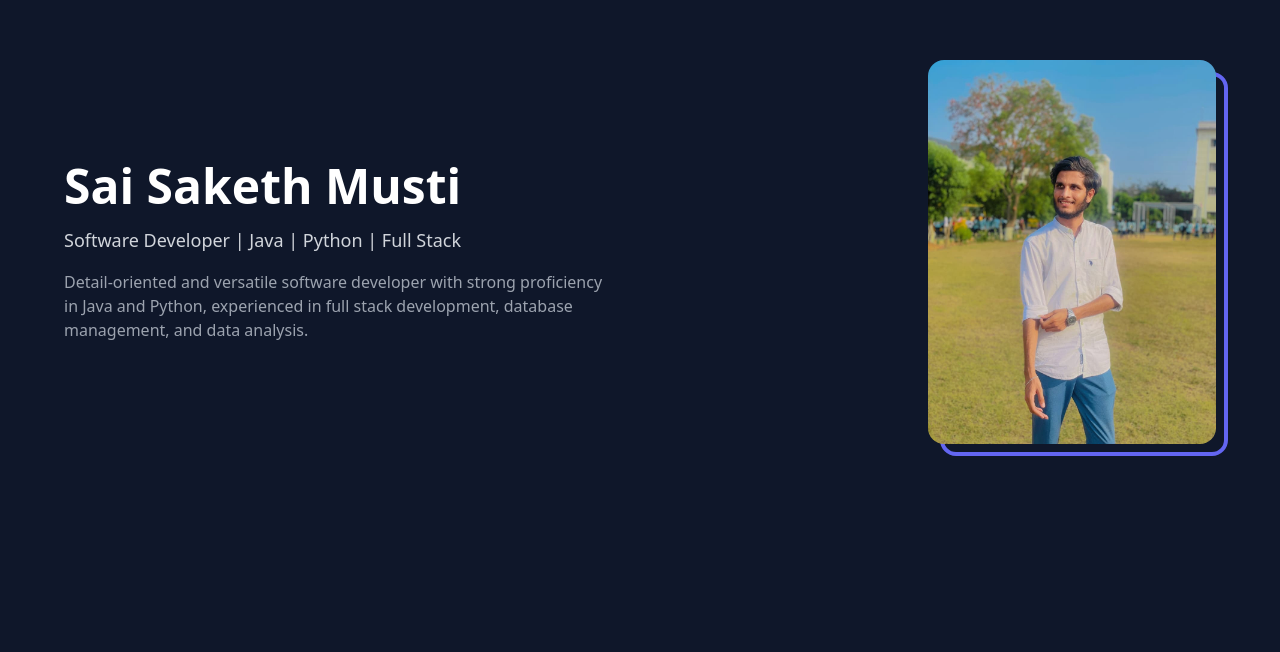
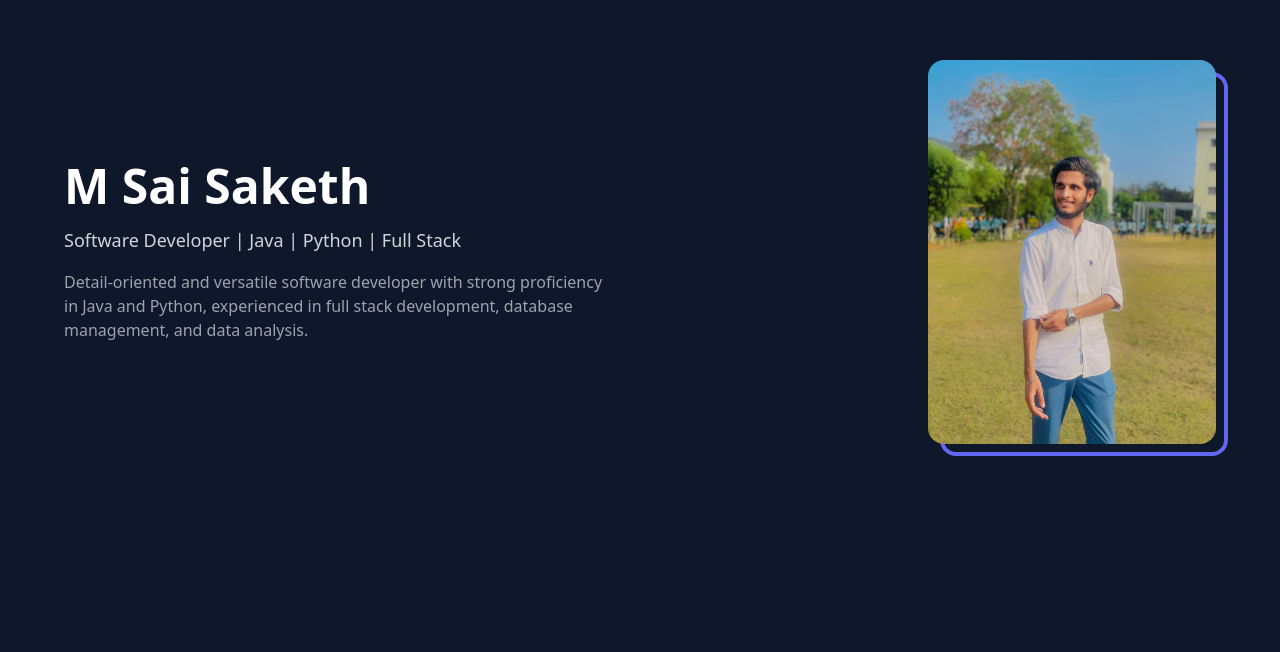
Before and after one commit to mrsaisaketh/sai-saketh-portfolio, a React (Vite) app: page / in a window 1280 px wide. Shown: the part 148-800 px from the top of the page. Built offline with nearby package versions, Linux system fonts and the light colour scheme.

Commit message:
Update App.jsx

```diff
--- a/src/App.jsx
+++ b/src/App.jsx
@@ -44,7 +44,7 @@
         <div className="max-w-6xl w-full grid md:grid-cols-2 gap-12 items-center">
           {/* Text Content */}
           <div>
-            <h1 className="text-5xl font-bold mb-4">Sai Saketh Musti</h1>
+            <h1 className="text-5xl font-bold mb-4">M Sai Saketh</h1>
             <p className="text-lg text-gray-300 mb-4">
               Software Developer | Java | Python | Full Stack
             </p>
```
